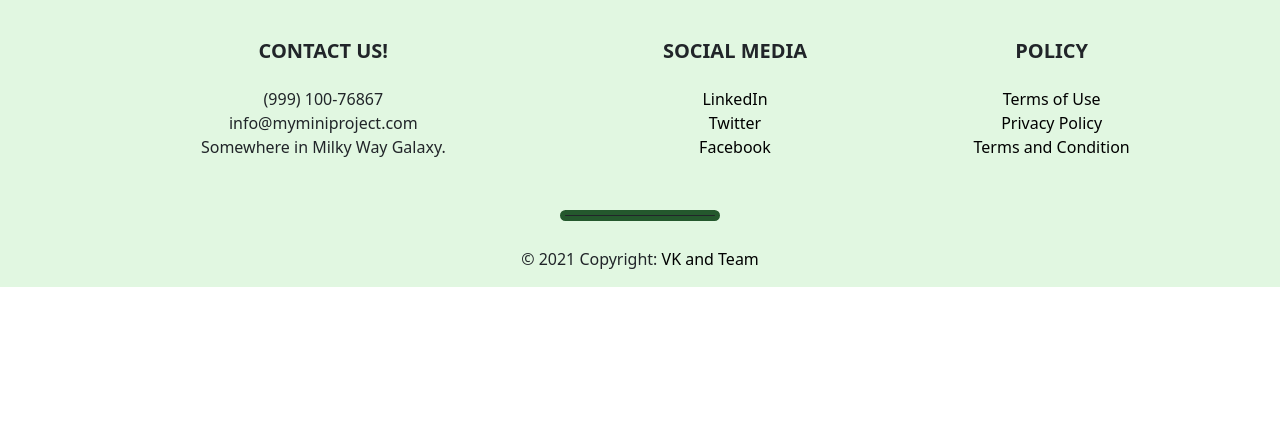
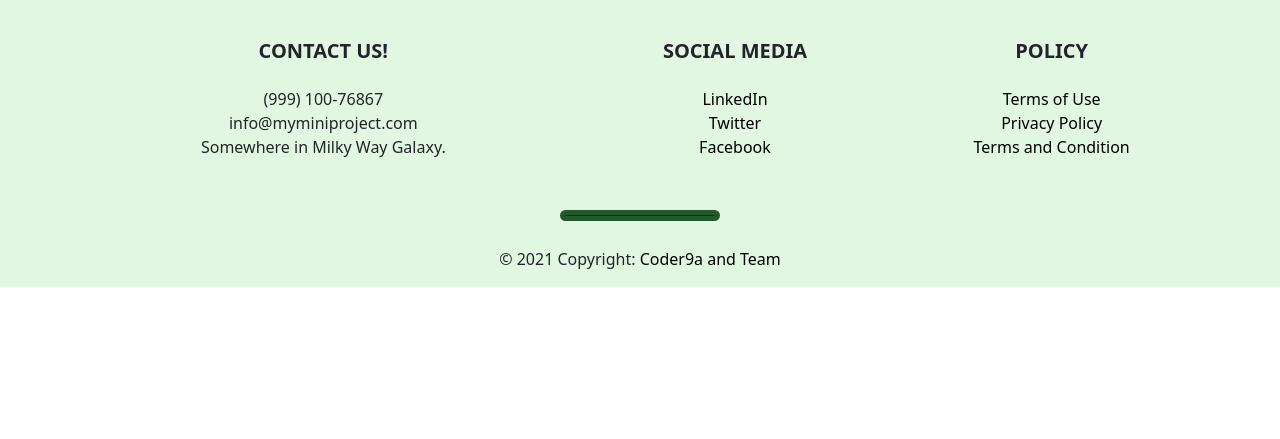
Before and after one commit to coder9a/Flask-Ecommerce-Project, a Flask app: page /admin in a window 1280 px wide. Shown: the part 239-678 px from the top of the page. Run offline with Flask 2, Linux system fonts and the light colour scheme; some libraries are stand-ins or nearby versions.

Commit message:
Update footer.html

```diff
--- a/templates/footer.html
+++ b/templates/footer.html
@@ -70,7 +70,7 @@
   <!-- Copyright -->
   <div class="footer-copyright text-center py-3">
     © 2021 Copyright:
-    <a href="https://mdbootstrap.com/" class="links"> VK and Team</a>
+    <a href="https://mdbootstrap.com/" class="links"> Coder9a and Team</a>
   </div>
   <!-- Copyright -->
 </footer>
```
